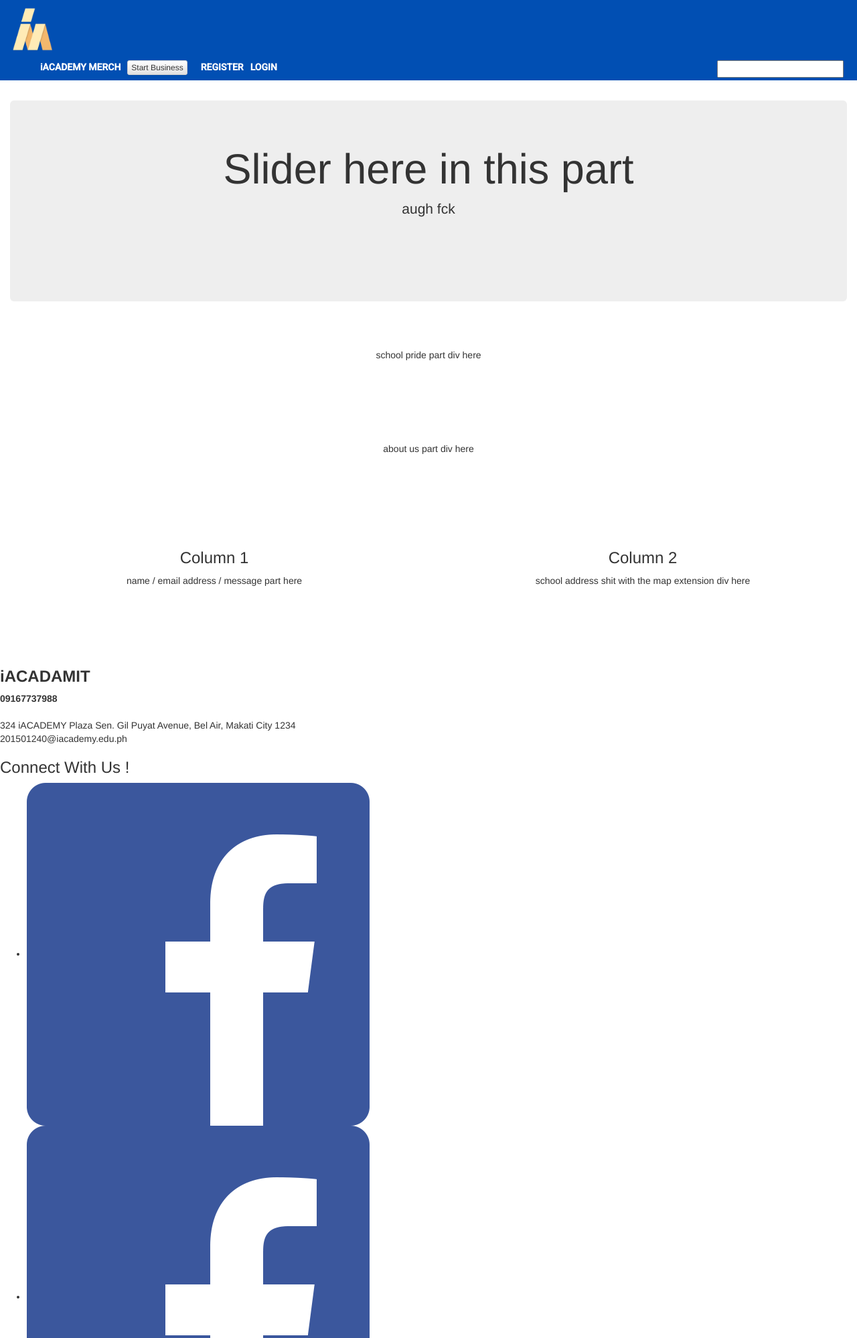
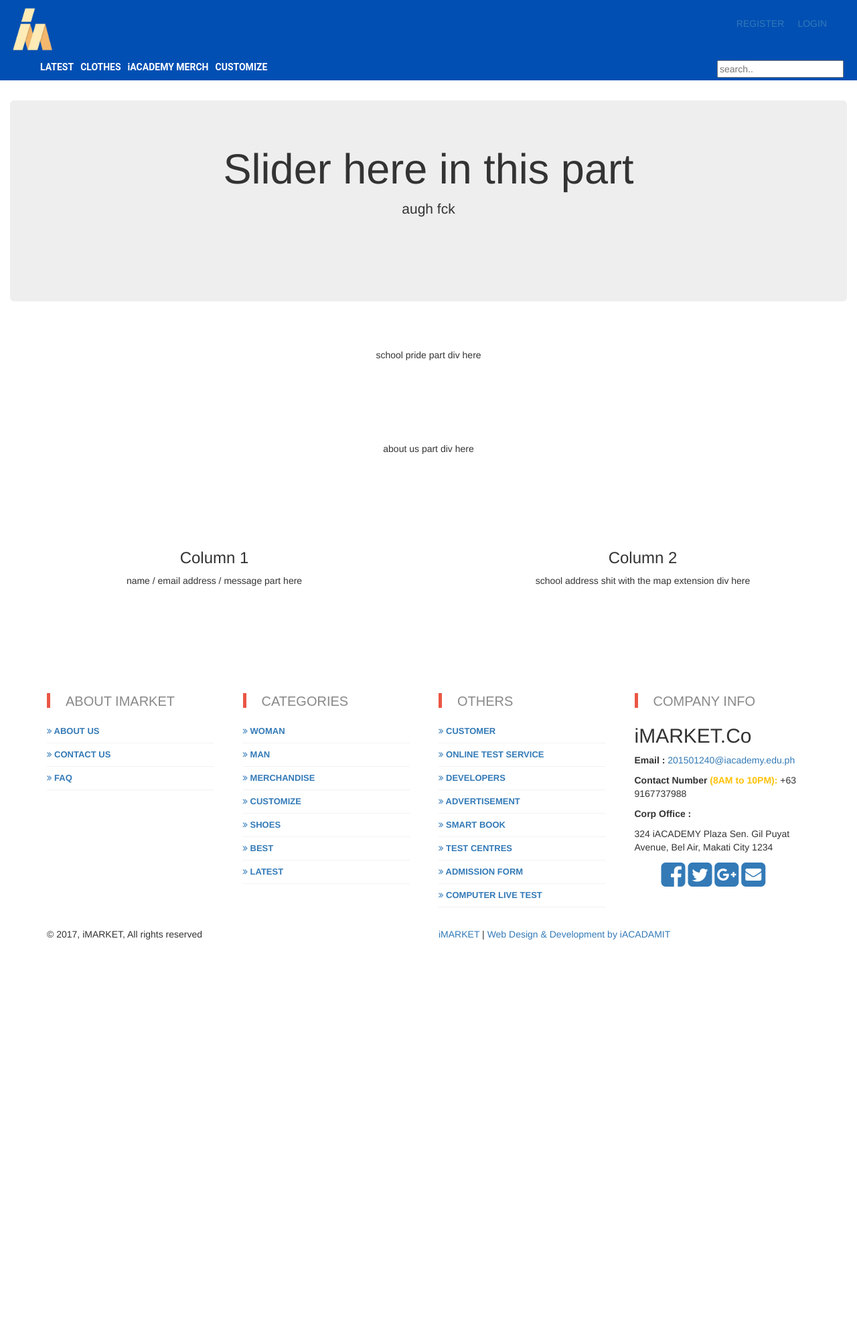
Before and after one commit to joannedaroya/THESIS, a PHP site: page / in a window 1280 px wide. Shown: the top 1998 px of the page at 67% size. After the commit the page ends 1403 px from the top, so only its background shows below. Run offline with PHP 8.4, Linux system fonts and the light colour scheme; some libraries are stand-ins or nearby versions.

Commit message:
Lastest working from Jung codes
- replace the index.php from jung index.php

```diff
--- a/index.php
+++ b/index.php
@@ -1,7 +1,7 @@
 <!DOCTYPE html>
 <html lang="en">
 <head>
-  <title>iACADAMIT</title>
+  <title>:::iMARKET:::</title>
   <meta charset="utf-8">
   <meta name="viewport" content="width=device-width, initial-scale=1">
   <!-- Latest compiled and minified CSS -->
@@ -12,9 +12,7 @@
 
 <!-- Latest compiled and minified JavaScript -->
 <script src="https://maxcdn.bootstrapcdn.com/bootstrap/3.3.7/js/bootstrap.min.js" integrity="sha384-Tc5IQib027qvyjSMfHjOMaLkfuWVxZxUPnCJA7l2mCWNIpG9mGCD8wGNIcPD7Txa" crossorigin="anonymous"></script>
-
-<link href="https://fonts.googleapis.com/css?family=Roboto:400,500" rel="stylesheet">
-
+<link href="//maxcdn.bootstrapcdn.com/font-awesome/4.2.0/css/font-awesome.min.css" rel="stylesheet">
 <!--CSS-->
 <link rel="stylesheet" href="css/design.css"/>
 </head>
@@ -35,25 +33,22 @@
                     <li><a href="#"><span class="glyphicon glyphicon-user" aria-hidden="true"></span> ACCOUNT</a></li>
                     <li><a href="#"><span class="glyphicon glyphicon-heart" aria-hidden="true"></span> WISHLIST</a></li>
                     <li><a <href="#"><span class="glyphicon glyphicon-shopping-cart" aria-hidden="true"></span> CART</a></li>
-                  <?php } else { ?>
-            <!--         <li><a href="login.html">REGISTER</a></li>
-                    <li><a href="login.html">LOGIN</a></li> -->
+                  <?php }else { ?>
+                    <li><a href="#">REGISTER</a></li>
+                    <li><a href="#">LOGIN</a></li>
                   <?php } ?>
                 </ul>
             </nav>
 
-      <div class="col-md-12 col-xs-12" id="menu">
-            <ul id="augh1">
-              <!--   <li><a href="inindex.html">LATEST</a></li>
-                <li><a href="inindex.html">CLOTHES</a></li> -->
+      <div class="col-md-12" id="menu">
+            <ul>
+                <li><a href="inindex.html">LATEST</a></li>
+                <li><a href="inindex.html">CLOTHES</a></li>
                 <li><a href="inindex.html">iACADEMY MERCH</a></li>
-                <li><button type="button" class="btn btn-default btn-xs">Start Business</button><li>
+                <li><a href="inindex.html">CUSTOMIZE</a></li>
+				<li style="float:right"><input type="text" name="search" placeholder="search.."></li>
+			</ul>
 
-              <!--  <li><a href="inindex.html">CUSTOMIZE</a></li> -->
-                <li><a href="login.html">REGISTER</a></li>
-                <li><a href="login.html">LOGIN</a></li>
-                <li style="float:right"><input type="text" name="search" placeholder=""></li>
-            </ul>
       </div>
     </div>
 
@@ -88,39 +83,118 @@
 
     </div>
 
-    <!--Smelly footer-->
-	<footer>
-		<section>
-			<h3><b>iACADAMIT</b></h3>
-			<p><b>09167737988</b><br><br>
-			324 iACADEMY Plaza Sen. Gil Puyat Avenue, Bel Air, Makati City 1234<br>
-			201501240@iacademy.edu.ph</p>
+  </div>
 
 
-		</section>
-		<section>
-			<h3>Connect With Us !</h3>
-			<ul class="social">
-				<li><a href="https://www.facebook.com/jungiscorny"><img src="image/social/facebook.png"></a></li>
-				<li><a href="https://www.facebook.com/jungiscorny"><img src="image/social/facebook.png"></a></li>
-        <li><a href="https://www.facebook.com/jungiscorny"><img src="image/social/facebook.png"></a></li>
-        <li><a href="https://www.facebook.com/jungiscorny"><img src="image/social/facebook.png"></a></li>
-			</ul>
-		</section>
-		<section>
-			<img src="image/logo1.png"  width="100" height="100"/>
-		</section>
-	</footer>
+</div>
+<footer class="footer1">
+<div class="container">
 
-	<!--Smelly copyright-->
-	<footer class="second">
-		<p>@Copyright - iACAMADIT, 2017.</p>
-	</footer>
-    <!--<div class="cold-md-12 text-center">
-        website footer shits here
-           <br><br><br><br>
-    </div>-->
-  </div>
+<div class="row">
+                <div class="col-lg-3 col-md-3">
+                <ul class="list-unstyled clear-margins">
+                        	<li class="widget-container widget_nav_menu">
+
+                                <h1 class="title-widget">About iMARKET</h1>
+
+                                <ul>
+                                	<li><a  href="#"><i class="fa fa-angle-double-right"></i> About Us</a></li>
+                                    <li><a  href="#"><i class="fa fa-angle-double-right"></i> Contact Us</a></li>
+                                    <li><a  href="#"><i class="fa fa-angle-double-right"></i> FAQ</a></li>
+
+                                </ul>
+
+							</li>
+
+                        </ul>
+
+
+                </div>
+                <div class="col-lg-3 col-md-3">
+                <ul class="list-unstyled clear-margins">
+                        	<li class="widget-container widget_nav_menu">
+                                <h1 class="title-widget">CATEGORIES</h1>
+                                <ul>
+ 									<li><a  href="#"><i class="fa fa-angle-double-right"></i>  WOMAN</a></li>
+                                    <li><a  href="#"><i class="fa fa-angle-double-right"></i>  MAN</a></li>
+                                    <li><a  href="#"><i class="fa fa-angle-double-right"></i>  MERCHANDISE</a></li>
+                                    <li><a  href="#"><i class="fa fa-angle-double-right"></i>  CUSTOMIZE</a></li>
+                                    <li><a  href="#"><i class="fa fa-angle-double-right"></i>  SHOES</a></li>
+                                    <li><a  href="#"><i class="fa fa-angle-double-right"></i>  BEST</a></li>
+                                    <li><a  href="#"><i class="fa fa-angle-double-right"></i>  LATEST</a></li>
+
+                                </ul>
+							</li>
+                        </ul>
+                </div>
+                <div class="col-lg-3 col-md-3">
+                <ul class="list-unstyled clear-margins">
+                        	<li class="widget-container widget_nav_menu">
+                                <h1 class="title-widget">Others</h1>
+                                <ul>
+                   <li><a href="#"><i class="fa fa-angle-double-right"></i> Customer</a></li>
+ 				           <li><a href="#"><i class="fa fa-angle-double-right"></i> Online Test Service</a></li>
+				           <li><a href="#"><i class="fa fa-angle-double-right"></i> Developers</a></li>
+				           <li><a href="#"><i class="fa fa-angle-double-right"></i> Advertisement</a></li>
+				           <li><a href="#"><i class="fa fa-angle-double-right"></i> Smart Book</a></li>
+				           <li><a href="#"><i class="fa fa-angle-double-right"></i> Test Centres</a></li>
+                   <li><a href="#"><i class="fa fa-angle-double-right"></i>  Admission Form</a></li>
+				           <li><a href="#"><i class="fa fa-angle-double-right"></i>  Computer Live Test</a></li>
+
+                                </ul>
+                              </li>
+                        </ul>
+					</div>
+
+
+                <div class="col-lg-3 col-md-3">
+                        <ul class="list-unstyled clear-margins">
+                        	<li class="widget-container widget_recent_news">
+                                <h1 class="title-widget">Company Info </h1>
+                                <div class="footerp">
+									<h2 class="title-median">iMARKET.Co</h2>
+									<p><b>Email :</b> <a href="201501240@iacademy.edu.ph">201501240@iacademy.edu.ph</a></p>
+									<p><b>Contact Number</b>
+									<b style="color:#ffc106;"> (8AM to 10PM):</b>  +63 9167737988  </p>
+
+    <p><b>Corp Office : </b></p> <p>324 iACADEMY Plaza Sen. Gil Puyat Avenue, Bel Air, Makati City 1234</p>
+                                </div>
+
+                                <div class="social-icons">
+
+                                	<ul class="nomargin">
+
+                <a href="https://www.facebook.com/bootsnipp"><i class="fa fa-facebook-square fa-3x social-fb" id="social"></i></a>
+	            <a href="https://twitter.com/bootsnipp"><i class="fa fa-twitter-square fa-3x social-tw" id="social"></i></a>
+	            <a href="https://plus.google.com/+Bootsnipp-page"><i class="fa fa-google-plus-square fa-3x social-gp" id="social"></i></a>
+	            <a href="201501240@iacademy.com.ph"><i class="fa fa-envelope-square fa-3x social-em" id="social"></i></a>
+
+                                    </ul>
+                                </div>
+                    		</li>
+                          </ul>
+                       </div>
+                </div>
+</div>
+</footer>
+<!--header-->
+
+<div class="footer-bottom">
+	<div class="container">
+		<div class="row">
+			<div class="col-xs-12 col-sm-6 col-md-6 col-lg-6">
+				<div class="copyright">
+					© 2017, iMARKET, All rights reserved
+				</div>
+
+			</div>
+			<div class="col-xs-12 col-sm-6 col-md-6 col-lg-6">
+				<div class="design">
+					 <a href="#">iMARKET </a> |  <a target="_blank" href="#">Web Design & Development by iACADAMIT</a>
+				</div>
+			</div>
+		</div>
+	</div>
 </div>
 
 </body>
```
